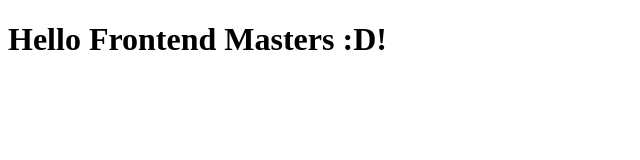
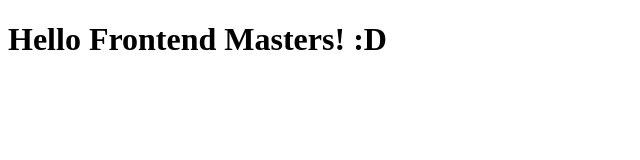
Before and after one commit to rbramos/rbramos.github.io, a plain HTML site: page index.html in a window 1280 px wide. Shown: the full height of the page, 0-640 px from the left. Drawn offline with Linux system fonts and the light colour scheme.

Commit message:
Fixed a tiny typo

```diff
--- a/index.html
+++ b/index.html
@@ -7,6 +7,6 @@
     <title>Github Page</title>
 </head>
 <body>
-    <h1>Hello Frontend Masters :D!</h1>
+    <h1>Hello Frontend Masters! :D</h1>
 </body>
 </html>
```
